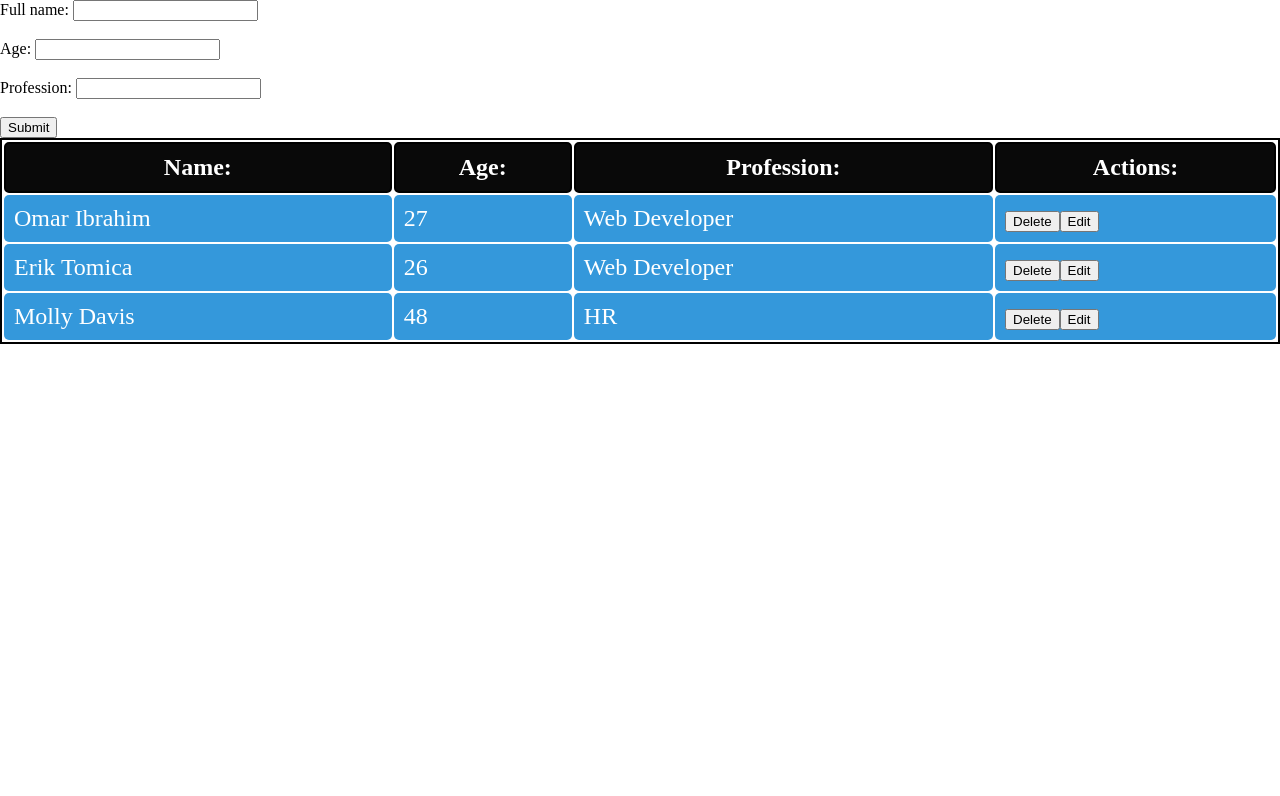
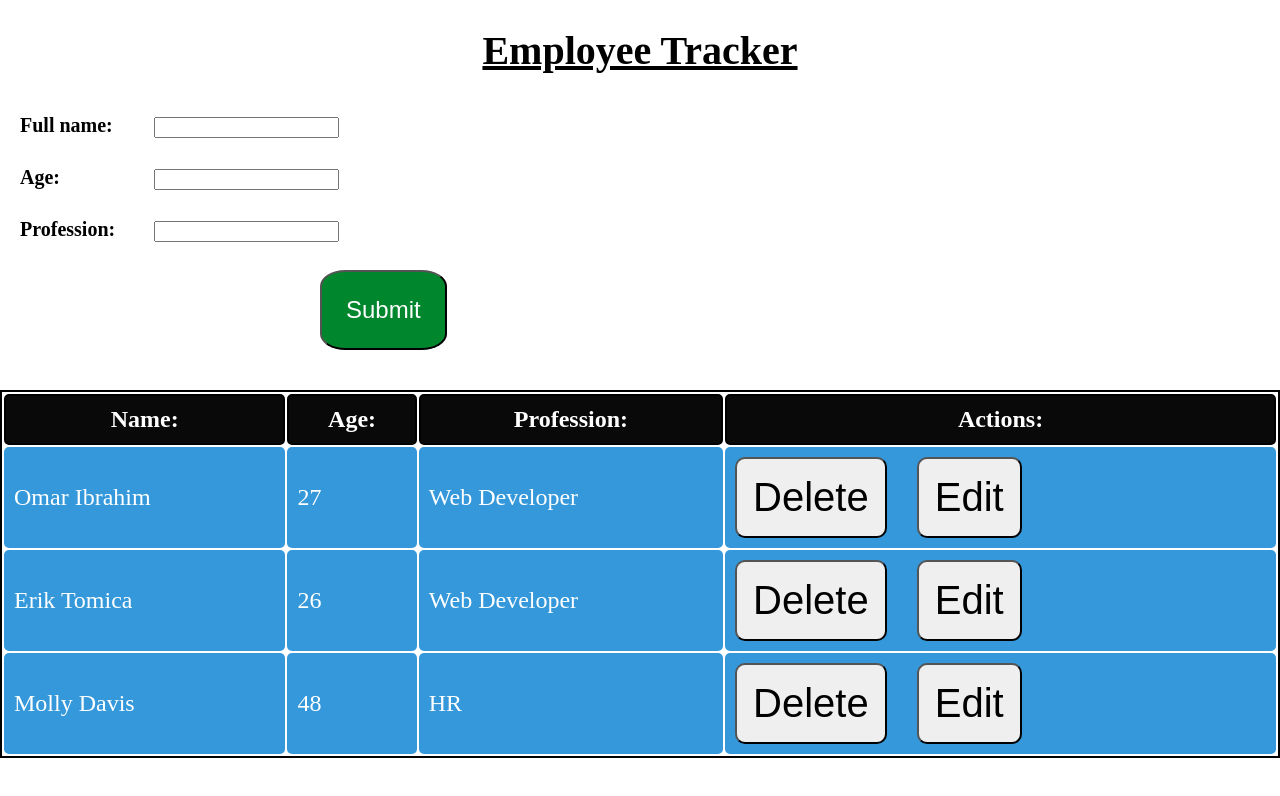
Before and after one commit to omar12ahmed/employee-tracker, a plain HTML site: page index.html in a window 1280 px wide. Drawn offline with Linux system fonts and the light colour scheme.

Commit message:
included a README file and made a few changes to the styles

```diff
--- a/index.html
+++ b/index.html
@@ -3,17 +3,25 @@
 <head>
     <meta charset="UTF-8">
     <meta name="viewport" content="width=device-width, initial-scale=1.0">
-    <title>Document</title>
+    <title>Employee Tracker</title>
     <link rel="stylesheet" href="style.css">
 </head>
 <body>
-<div>
+
+<div class="input-field">
+  <h1 class="title">Employee Tracker</h1>
+  <div class="form-row">
     <label for="fname">Full name:</label>
     <input type="text" id="fname" name="fname"><br><br>
+  </div>
+  <div class="form-row">
     <label for="Age">Age:</label>
     <input type="number" id="Age" name="Age"><br><br>
+  </div>
+  <div class="form-row">
     <label for="Age">Profession:</label>
     <input type="text" id="Profession" name="Profession"><br><br>
+  </div>
   <button Id="btn"> Submit</button>
 </div>
 
--- a/ob.js
+++ b/ob.js
@@ -2,7 +2,6 @@ let Table = document.getElementById("myTable");
 var editId = null;
 class Person{
     constructor(name,age,profession,id){
-        // add employee ID
         this.name = name;
         this.age = age;
         this.profession = profession;
@@ -15,26 +14,15 @@ var omar = new Person("Omar Ibrahim", 27 ,"Web Developer",0);
 var erik = new Person("Erik Tomica", 26, "Web Developer",1);
 var Molly = new Person("Molly Davis", 48, "HR",2);
 var company = [omar,erik,Molly];
-/// create array compnay that would have three objects; people
 
 for (let i = 0; i < company.length; i++) {
     addRow(company[i], company[i].id);
 }
-// for (let i = 0; i < company.length; i++) {
-//     let employee = company[i];
-//     if(employee.id == button.closest("tr").id){
-//         employee.name = '';
-//         employee.age = '';
-//         employee.job = '';
-//     }
-
-// }
 
 
 
 
 
-// ---------- FUNCTION DEFINITIONS ----------------
 function addRow (employee,id) {
     let myNewButton = newDeleteButton();
     let populateFields= newEditButton();
@@ -58,17 +46,15 @@ var fullName = document.getElementById("fname");
 var age = document.getElementById("Age");
 var job = document.getElementById("Profession");
 document.getElementById("btn").addEventListener("click", function() {
-    // Here you will have to split this function into two - This function ADDS a new one and EDITS new one - these will be different functions
     console.log(editId)
 
 
-    if(editId == null){ // Yo we wanna submit!
+    if(editId == null){
         var uniqueId = company[company.length -1].id+1;
         let employee = new Person(fullName.value, age.value, job.value, uniqueId+1);
         company.push(employee);
         addRow(employee, employee.id)
-    }else{                      // Yo we wanna edit!
-        // Read the values from the inputs.
+    }else{
         row = document.getElementById(editId)
         let newName = fullName.value
         let newAge = age.value
@@ -79,29 +65,16 @@ document.getElementById("btn").addEventListener("click", function() {
         row.childNodes[1].textContent = newAge
         row.childNodes[2].textContent = newJob
 
-        // Use the editId to determine specific row.
-        // Put those values from inputs into corresponding fields.
 
     }
 
-    editId = null; // Read about undefined, null and NaN - what are the differences and which triggers what value (meaning some are true, some give false)
+    editId = null;
 
 });
 
 
-// Removing ppl
-//*I've created an extra coulmn in my hmtl called actions and now i need to try and create a delet button card that corresponds to my row
 
-
-
-
-// Add another column called "Actions"
-// On click on the icon, row will be deleted - you should be
-//able to remove the given person from your company array and then rewrite the table from scratch with new data
-
-
-
-function newDeleteButton(){  //Creation of the button
+function newDeleteButton(){
     var deleteButton = document.createElement("button");
     deleteButton.classList.add("delete-button");
     deleteButton.textContent = "Delete";
@@ -112,8 +85,7 @@ function newDeleteButton(){  //Creation of the button
 
 
 
-function rowDelete(e){ // Functionality of the button
-    // Logic of deletion
+function rowDelete(e){
     if(e.target && e.target.classList.contains("delete-button")) {
         var button = e.target;
         var row = button.closest("tr");
@@ -134,7 +106,6 @@ function newEditButton () {
 };
 
 function myEditbutton() {
-    // for (let i = 0; i < company.length; i++) {
         var row = this.closest("tr");
         var id = row.id;
         editId=id;
@@ -150,8 +121,4 @@ function editEmployee (employee){
     let professionInput = document.getElementById("Profession")
     professionInput.value = employee.profession
     console.log(employee);
-    // Read the row id this.closest("tr").id - then store it in a global variable
 }
-
-
-// on clicking the ediet button find out how to store the information
--- a/style.css
+++ b/style.css
@@ -3,7 +3,53 @@ body, html {
     padding: 0;
     box-sizing: border-box;
 }
+label{
+    display: inline-block;
+    width: 100px;
+    margin-left: 20px;
+    margin-right: 30px;
+    font-size: 20px;
+    font-weight: bold;
+}
 
+
+
+.title{
+    font-size: 5vh;
+    text-align: center;
+    text-decoration: underline;
+    text-transform: capitalize;
+    margin-bottom: 40px;
+}
+
+.form-row {
+  margin-bottom: 10px;
+}
+
+#btn {
+  margin-left:25%;
+  padding: 3vh;
+  margin-bottom: 5vh;
+  border-radius: 20%;
+  background-color: #00862d;
+  color: white;
+  font-size: 3vh;
+  cursor: pointer;
+
+}
+
+.delete-button{
+    padding: 2vh;
+    margin-right: 30px;
+    border-radius: 10px;
+    font-size: 5vh;
+}
+
+.edit-button{
+    padding: 2vh;
+    border-radius: 10px;
+    font-size: 5vh;
+}
 
 table{
     border: 2px solid black;
```
Also changed, not shown: Employee.png (added), 1 other file. Lines whose indentation alone changed are shown as unchanged.
